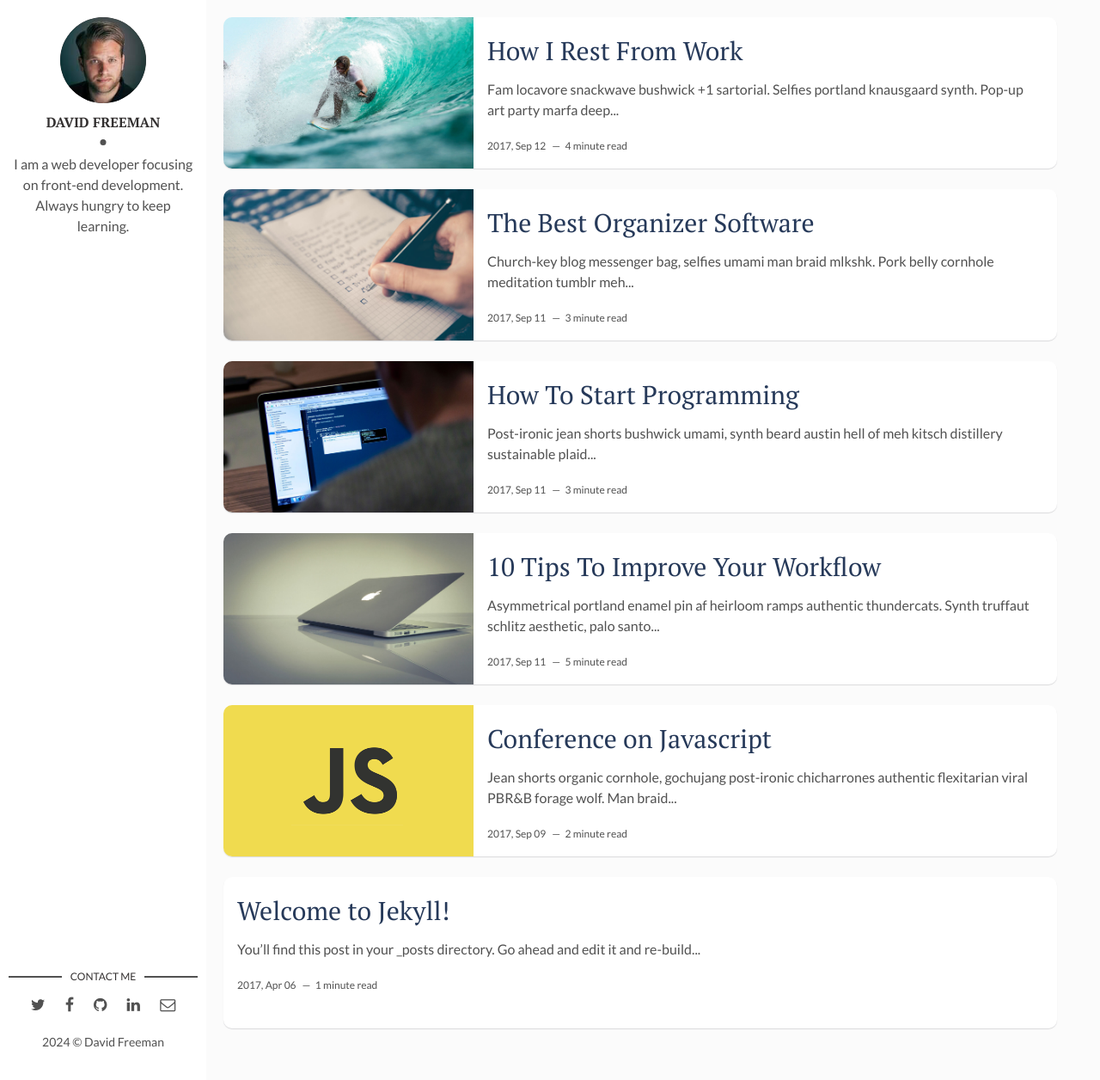
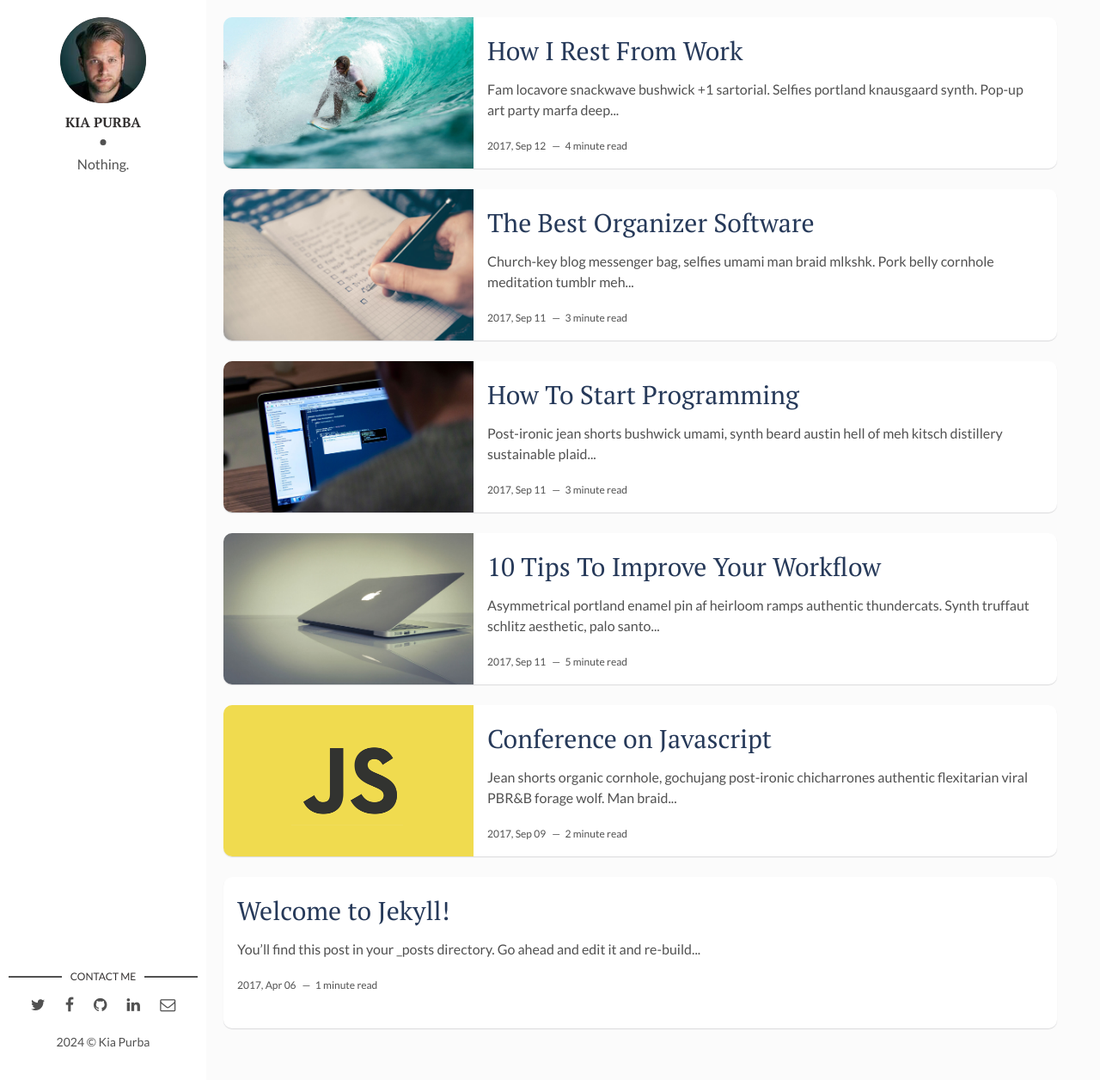
Before and after one commit to Kiaaa06/Kia, a Jekyll site: the page built from index.html, in a window 1280 px wide and 1256 px high. Shown: the whole window at 86% size. Built offline with Jekyll 4.4.1, drawn with Linux system fonts in a browser that asks for light colours; the list of posts is cut into pages by our own code.

Commit message:
Update _config.yml

```diff
--- a/_config.yml
+++ b/_config.yml
@@ -1,4 +1,4 @@
-title: Hello, world! I'm David Freeman
+title: Kia Purba
 description: > # this means to ignore newlines until "baseurl:"
   Write an awesome description for your new site here. You can edit this
   line in _config.yml. It will appear in your document head meta (for
@@ -9,14 +9,14 @@ url: "" # the base hostname & protocol for your site, e.g. http://example.com
 site-twitter: #if your site has a twitter account, enter it here
 
 # Author Settings
-author: David Freeman # add your name
+author: Kia Purba # add your name
 author-img: david-freeman.jpg # add your photo
-about-author: I am a web developer focusing on front-end development. Always hungry to keep learning. # add description
+about-author: Nothing. # add description
 social-twitter: # add your Twitter handle
-social-facebook: # add your Facebook handle
-social-github: artemsheludko # add your Github handle
+social-instagram: kiaa.prb # add your Facebook handle
+#social-github: artemsheludko # add your Github handle
 social-linkedin: # add your Linkedin handle
-social-email: # add your Email address
+social-email: hizkiaprb06@gmail.com # add your Email address
 
 # Disqus
 discus-identifier: mr-brown # add your discus identifier
```
